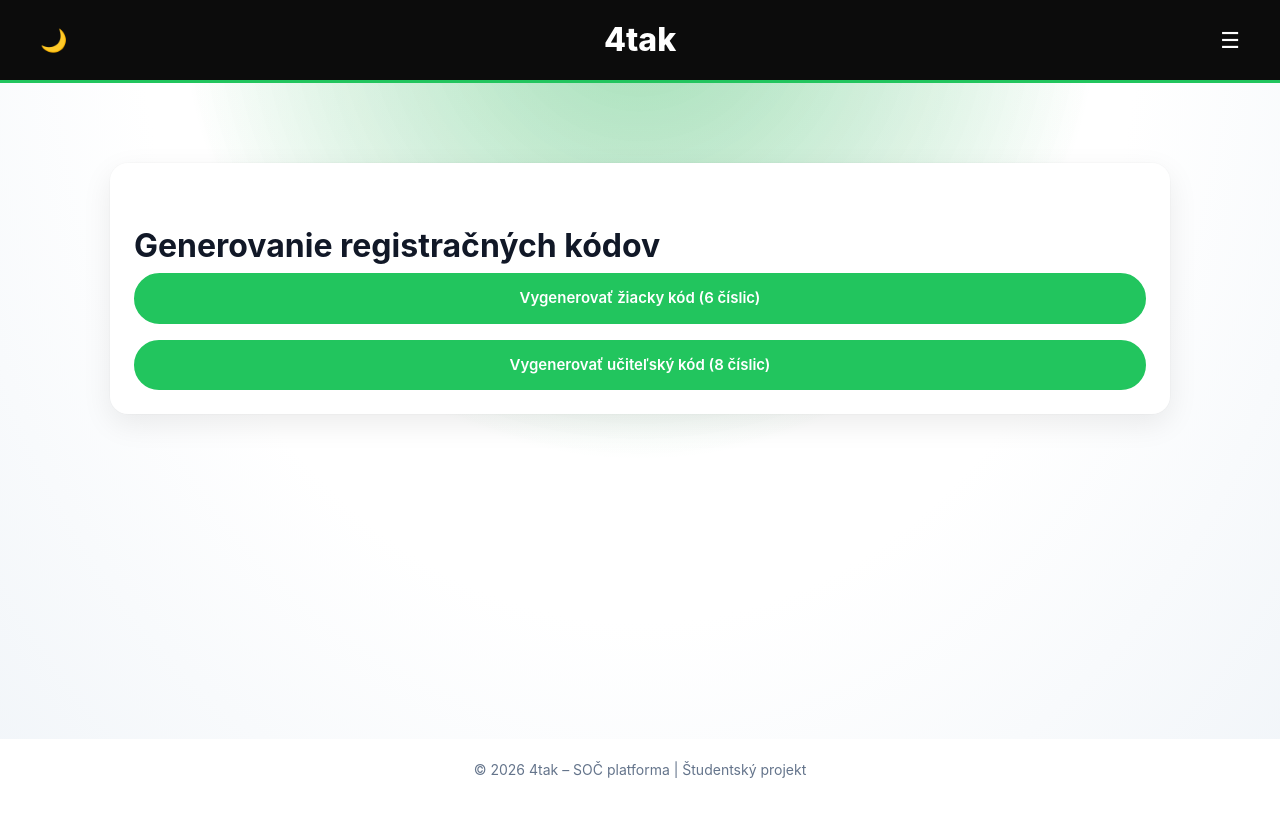
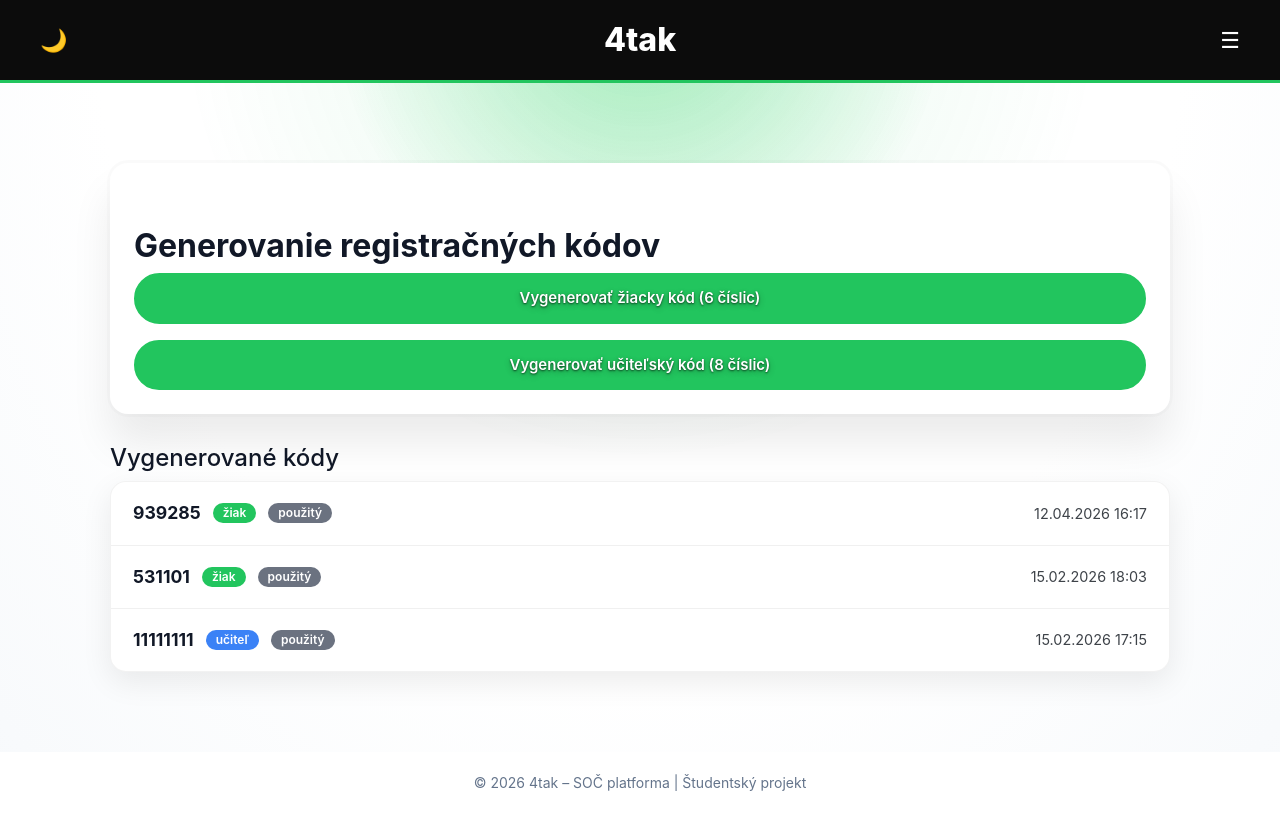
Before and after one commit to GrandpaCannibal043/4tak-soc, a Django app: page /generate-code/ in a window 1280 px wide. Before the commit the page ends 778 px from the top, so only its background shows below. Run offline with Django 5.2, Linux system fonts and the light colour scheme; a user stored in the database is signed in; data comes from the database, SQL or seed files in the repository; both versions use the stored data as it was after the commit.

Commit message:
finalchanges5

```diff
--- a/projects/templates/projects/add_project.html
+++ b/projects/templates/projects/add_project.html
@@ -76,7 +76,7 @@
             <!-- OBRÁZOK -->
             <div class="mb-3">
                 <label class="form-label fw-semibold">
-                    Obrázok projektu (nepovinné)
+                    Obrázok projektu
                 </label>
                 {{ form.image }}
             </div>
@@ -84,7 +84,7 @@
             <!-- PDF -->
             <div class="mb-4">
                 <label class="form-label fw-semibold">
-                    SOČ dokumentácia (PDF, nepovinné)
+                    SOČ dokumentácia (PDF)
                 </label>
                 {{ form.documentation_pdf }}
             </div>
@@ -93,7 +93,7 @@
                         <!-- VIDEO (YouTube link) -->
             <div class="mb-3">
                 <label class="form-label fw-semibold">
-                    Video prezentácia (YouTube link, nepovinné)
+                    Video prezentácia (YouTube link)
                 </label>
 
                 {{ form.video_url }}
--- a/projects/templates/projects/base.html
+++ b/projects/templates/projects/base.html
@@ -21,13 +21,13 @@
             --header-bg: #0c0c0c; /* VŽDY tmavý header */
 
             --text-main: #111827;      /* tmavá, čitateľná */
-            --text-muted: #4b5563;
+            --text-muted: #3e4349;
 
             --green: #22c55e;
             --green-dark: #15803d;
 
             /* 👇 GLOW farby */
-            --glow-color: rgba(0, 158, 50, 0.299);   /* bolo 0.12 */
+            --glow-color: rgba(0, 209, 66, 0.317);   /* bolo 0.12 */
             --bg-grad-1: #ffffff;
             --bg-grad-2: #ffffff;
         }
@@ -43,13 +43,13 @@
                 radial-gradient(
                     circle at top,
                     var(--glow-color),
-                    transparent 45%
+                    transparent 30%
                 ),
                 radial-gradient(
                     ellipse at top,
                     var(--bg-grad-1) 0%,
-                    var(--bg-grad-2) 55%,
-                    var(--bg-main) 100%
+                    var(--bg-grad-2) 60%,
+                    var(--bg-main) 130%
                 );
 
             background-attachment: fixed;
@@ -378,12 +439,18 @@
         }
 
         /* ZELENÝ – PLNÝ */
+        /* lepšia čitateľnosť textu na zelených buttonoch */
         .btn-green,
         .btn-primary,
         .btn-success {
             background-color: var(--green);
             color: white;
             border-color: var(--green);
+
+            /* 👇 kľúčová časť */
+            text-shadow:
+                0 1px 2px rgba(0,0,0,0.6),
+                0 2px 6px rgba(0,0,0,0.3);
         }
 
         .btn-green:hover,
@@ -575,8 +646,8 @@
         .card,
         .feature {
             box-shadow:
-                0 10px 30px rgba(0,0,0,0.08),
-                0 0 0 1px rgba(0,0,0,0.02);
+                0 30px 40px rgba(0,0,0,0.08),
+                0 0 0 3px rgba(0,0,0,0.02);
         }
 
         .card:hover,
@@ -632,10 +703,112 @@
             border-radius: 16px;
         }
 
+        .codes-table {
+            background: var(--bg-card);
+            border-radius: 16px;
+            overflow: hidden;
+            box-shadow: 0 10px 30px rgba(0,0,0,0.08);
+            border: 1px solid rgba(0,0,0,0.05);
+        }
 
+        /* jeden riadok */
+        .code-row {
+            display: flex;
+            justify-content: space-between;
+            align-items: center;
+            padding: 18px 22px;
+            transition: 0.2s;
+        }
 
+        /* oddelenie riadkov */
+        .code-row:not(:last-child) {
+            border-bottom: 1px solid rgba(0,0,0,0.06);
+        }
 
+        /* hover efekt */
+        .code-row:hover {
+            background: rgba(0,0,0,0.03);
+        }
 
+        /* ľavá časť */
+        .code-left {
+            display: flex;
+            align-items: center;
+            gap: 12px;
+        }
+
+        /* kód */
+        .code-value {
+            font-weight: 700;
+            font-size: 1.1rem;
+            color: var(--text-main);
+        }
+
+        /* pravá časť */
+        .code-right {
+            color: var(--text-muted);
+            font-size: 0.9rem;
+        }
+
+        /* badge štýly */
+        .badge {
+            padding: 4px 10px;
+            border-radius: 999px;
+            font-size: 0.75rem;
+            font-weight: 600;
+        }
+
+        .badge-student {
+            background: var(--green);
+            color: white;
+        }
+
+        .badge-teacher {
+            background: #3b82f6;
+            color: white;
+        }
+
+        .badge-used {
+            background: #6b7280;
+            color: white;
+        }
+
+        body.dark .codes-table {
+            border: 1px solid rgba(255,255,255,0.06);
+        }
+
+        body.dark .code-row:not(:last-child) {
+            border-bottom: 1px solid rgba(255,255,255,0.08);
+        }
+
+        body.dark .code-row:hover {
+            background: rgba(255,255,255,0.04);
+        }
+
+        /* FILE INPUT – text v tlačidle */
+        input[type="file"]::file-selector-button {
+            background: #ffffff;
+            color: #000000; /* 👈 čierny text */
+            border: none;
+            padding: 8px 14px;
+            border-radius: 8px;
+            margin-right: 12px;
+            cursor: pointer;
+        }
+
+        /* hover */
+        input[type="file"]::file-selector-button:hover {
+            background: #ffffff;
+        }
+
+        body.dark input[type="file"]::file-selector-button {
+            background: #e5e7eb; /* svetlé tlačidlo */
+            color: #000;         /* čitateľný text */
+        }
+
+        input[type="file"] {
+            color: var(--text-muted);
+        }
 
 
     </style>
--- a/projects/templates/projects/generate_code_page.html
+++ b/projects/templates/projects/generate_code_page.html
@@ -32,4 +32,37 @@
     {% endif %}
 
 </div>
+
+<h4 class="mt-4">Vygenerované kódy</h4>
+
+{% if codes %}
+<div class="codes-table">
+
+    {% for code in codes %}
+    <div class="code-row">
+
+        <div class="code-left">
+            <span class="code-value">{{ code.code }}</span>
+
+            {% if code.role == "teacher" %}
+                <span class="badge badge-teacher">učiteľ</span>
+            {% else %}
+                <span class="badge badge-student">žiak</span>
+            {% endif %}
+
+            {% if code.used %}
+                <span class="badge badge-used">použitý</span>
+            {% endif %}
+        </div>
+
+        <div class="code-right">
+            {{ code.created_at|date:"d.m.Y H:i" }}
+        </div>
+
+    </div>
+    {% endfor %}
+
+</div>
+{% endif %}
+
 {% endblock %}
--- a/projects/templates/projects/teacher_dashboard.html
+++ b/projects/templates/projects/teacher_dashboard.html
@@ -8,7 +8,7 @@
         <!-- HEADER -->
         <div class="d-flex justify-content-between align-items-center mb-4">
             <h2 class="mb-0 fw-bold">
-                Učiteľský dashboard
+                Dashboard
             </h2>
 
             <span class="badge bg-success-subtle text-success fs-6 px-3 py-2">
--- a/projects/views.py
+++ b/projects/views.py
@@ -329,9 +329,11 @@ def generate_code_page(request):
     from .utils import generate_unique_code
     from .models import RegistrationCode, Profile
 
+    # ak user nemá profil → vytvor
     if not hasattr(request.user, 'profile'):
         Profile.objects.create(user=request.user, role='admin')
 
+    # študent nemá prístup
     if request.user.profile.role == 'student':
         return redirect('project_list')
 
@@ -361,9 +363,19 @@ def generate_code_page(request):
                 )
                 generated_code = code
 
+    # 🔥 NAČÍTANIE KÓDOV (toto ti chýbalo)
+    if request.user.profile.role == 'admin':
+        codes = RegistrationCode.objects.all().order_by('-created_at')
+    else:
+        codes = RegistrationCode.objects.filter(
+            created_by=request.user
+        ).order_by('-created_at')
+
     return render(request, 'projects/generate_code_page.html', {
-        'generated_code': generated_code
+        'generated_code': generated_code,
+        'codes': codes  # 👈 kľúčové
     })
+
 
 @login_required
 def teacher_dashboard(request):
```
Also changed, not shown: other parts of projects/templates/projects/base.html (+81 -16 lines), db.sqlite3, media/projects/images/robotruka.png (added), 1 other file.
